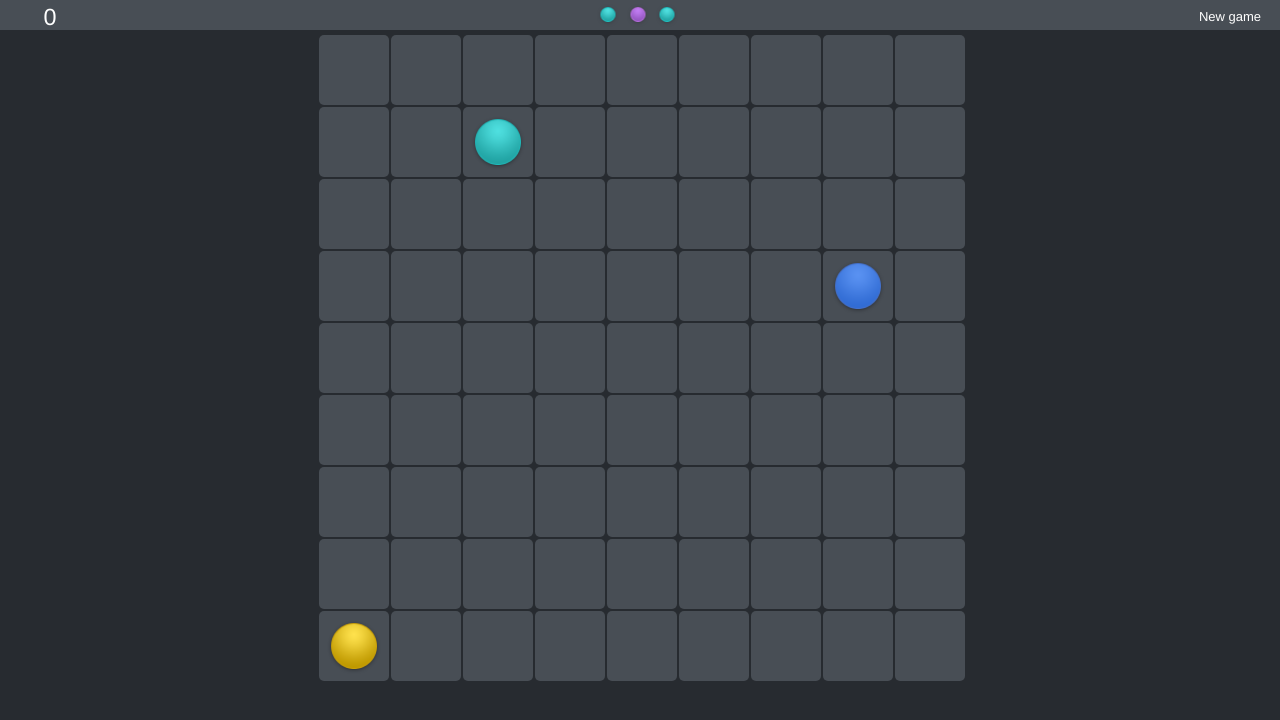
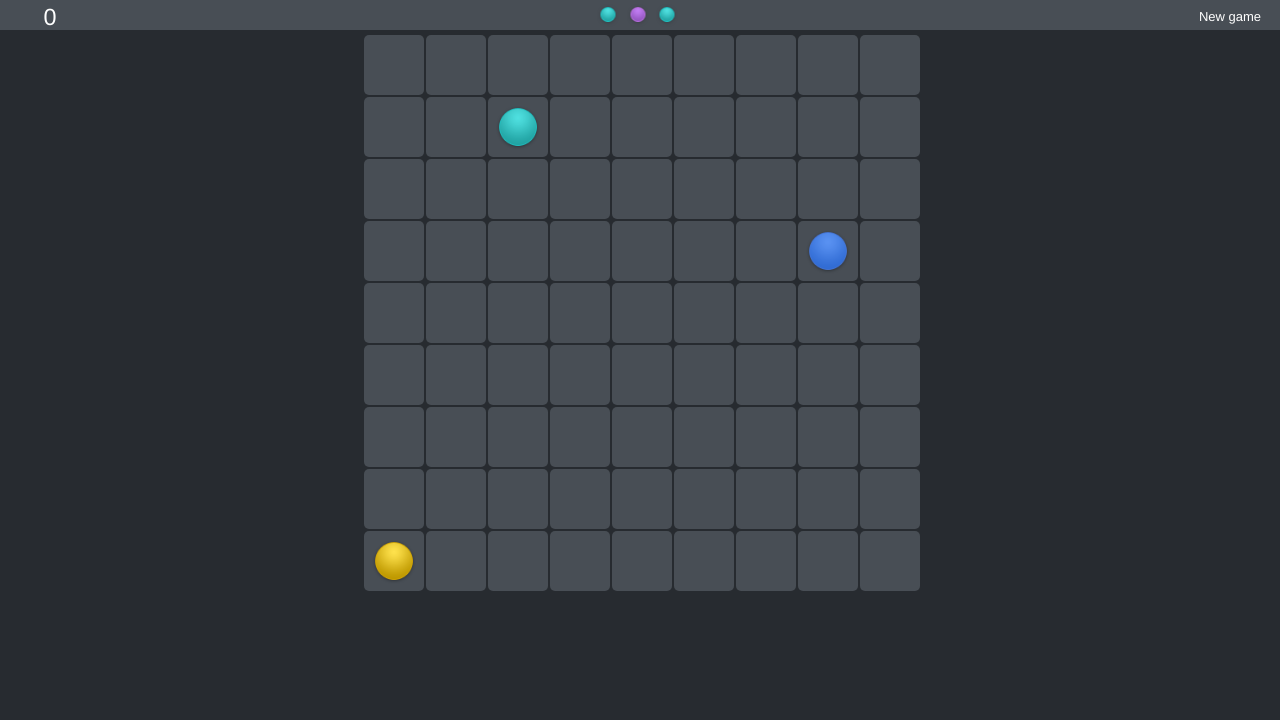
Before and after one commit to MunGell/game-lines, a website: page index.html in a window 1280 px wide. Drawn offline with Linux system fonts and the light colour scheme.

Commit message:
Change square size for wide screens from 70px to 60px

```diff
--- a/src/less/vars.less
+++ b/src/less/vars.less
@@ -11,7 +11,7 @@
 @square-size-mobile: 30px;
 @square-size-tablet: 40px;
 @square-size-normal: 50px;
-@square-size-wide: 70px;
+@square-size-wide: 60px;
 
 @square-size: @square-size-mobile;
 @square-margin: 1px;
```
Also changed, not shown: assets/css/app.min.css.
